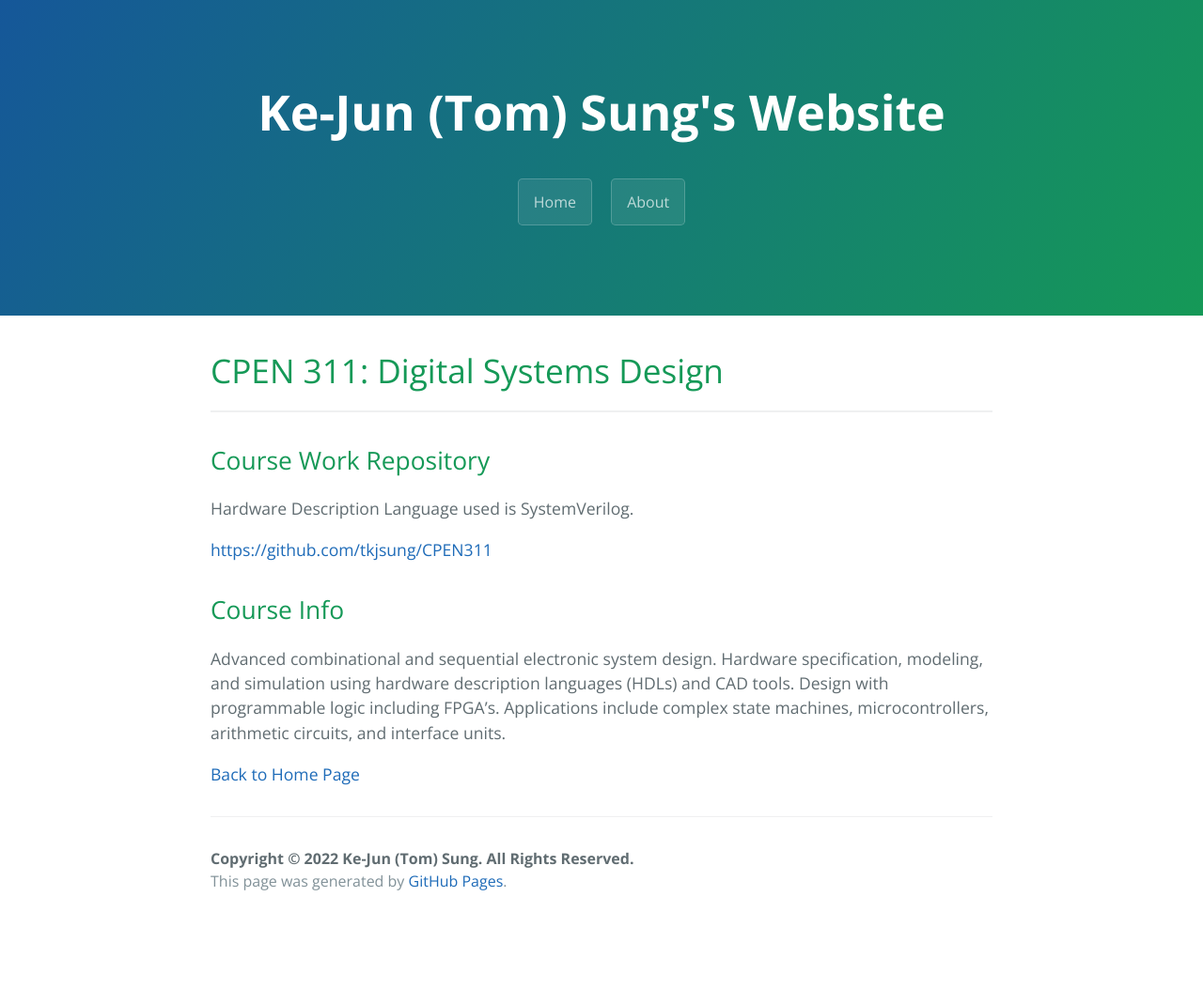
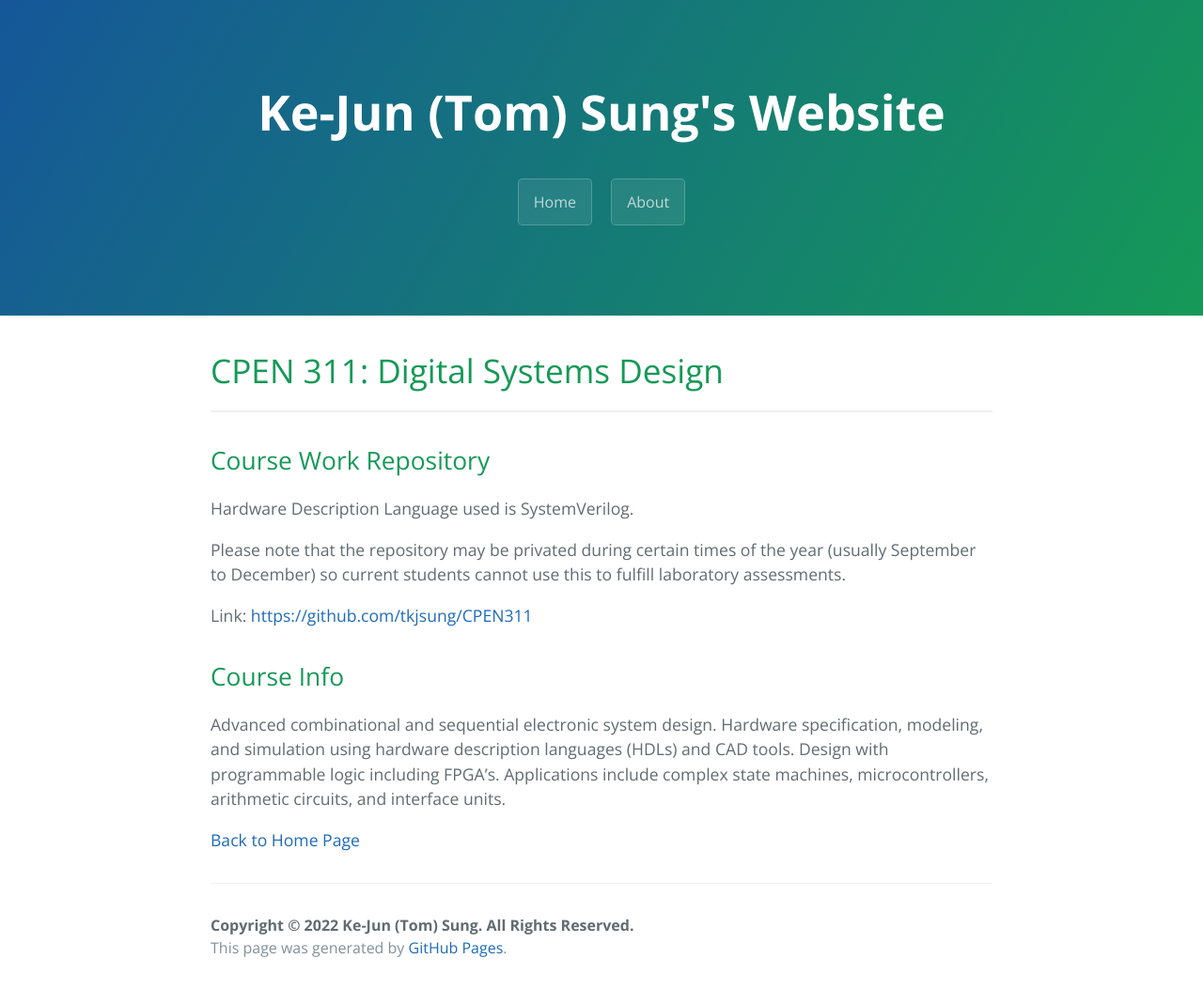
Before and after one commit to tkjsung/tkjsung.github.io, a Jekyll site: the page built from md_files/cpen311.md, in a window 1280 px wide. Shown: the whole page at 94% size. Built offline with Jekyll 4.4.1, drawn with Linux system fonts in a browser that asks for light colours; the repository's description, which GitHub fills in, is left out; before the commit the page ends 982 px from its top, so only the background shows below that.

Commit message:
Minor text edits

```diff
--- a/md_files/cpen311.md
+++ b/md_files/cpen311.md
@@ -11,7 +11,9 @@ title: CPEN 311 Digital Systems Design
 
 Hardware Description Language used is SystemVerilog.
 
-<a href="https://github.com/tkjsung/CPEN311" target="_blank">https://github.com/tkjsung/CPEN311</a>
+Please note that the repository may be privated during certain times of the year (usually September to December) so current students cannot use this to fulfill laboratory assessments.
+
+Link: <a href="https://github.com/tkjsung/CPEN311" target="_blank">https://github.com/tkjsung/CPEN311</a>
 
 ## Course Info
 
```
Also changed, not shown: md_files/elec371.md (+1 -1 lines), md_files/side_foodcompat.md (+1 -1 lines).
